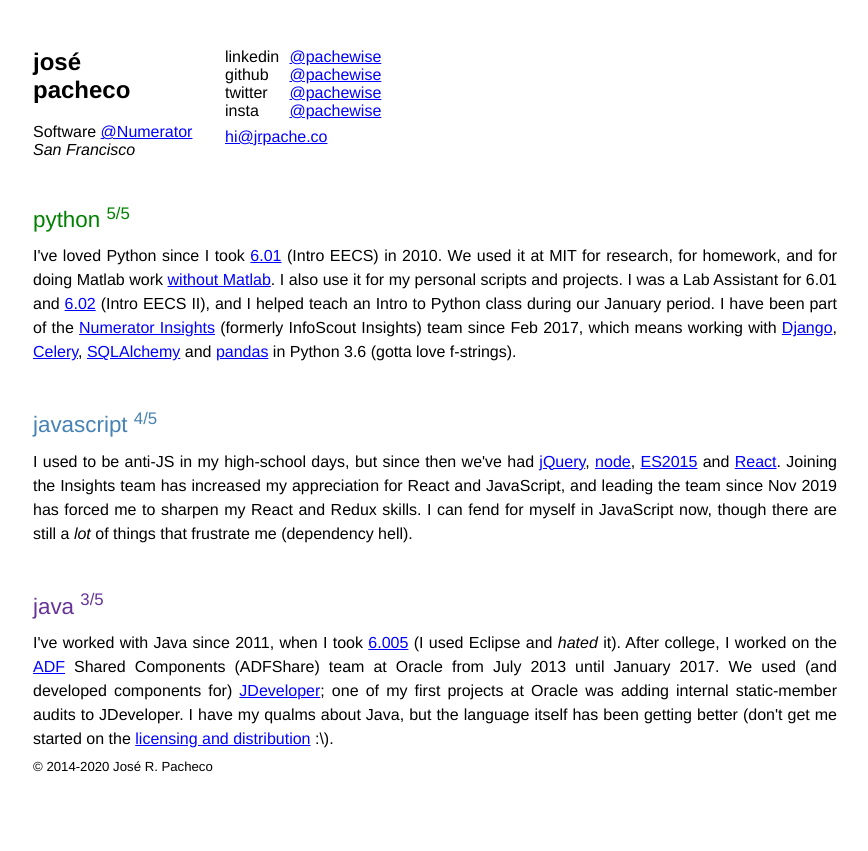
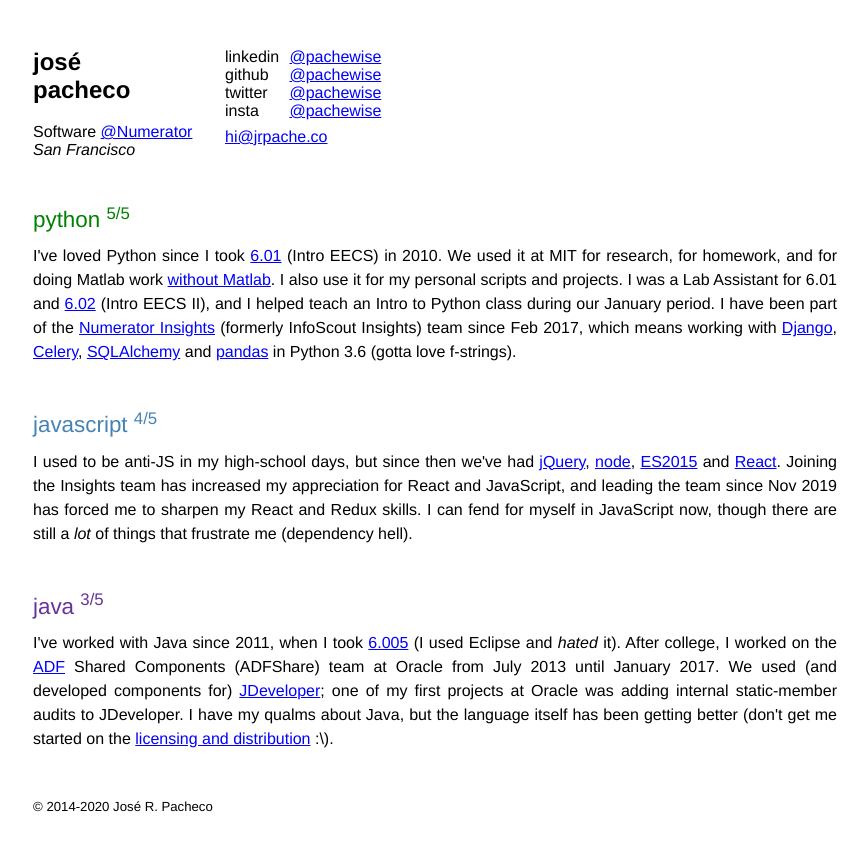
Before and after one commit to pachewise/pachewise.github.io, a Jekyll site: the page built from index.md, in a window 1280 px wide. Shown: the top 851 px of the page, without its empty margins (15-883 px from the left). Built offline with Jekyll 4.4.1, drawn with Linux system fonts in a browser that asks for light colours.

Commit message:
add back margin-bottom

```diff
--- a/assets/css/style.scss
+++ b/assets/css/style.scss
@@ -82,10 +82,8 @@
 }
 
 footer {
-    padding-top: 1%;
     font-size: 0.825em;
     width: 100%;
-    clear: both;
 }
 
 #links li:last-child {
@@ -128,8 +126,8 @@
     margin: 0;
 }
 
-.block:not(:first-child) {
-    margin-top: $reg-space;
+.block {
+    margin-bottom: $reg-space;
 }
 
 #content {
```
